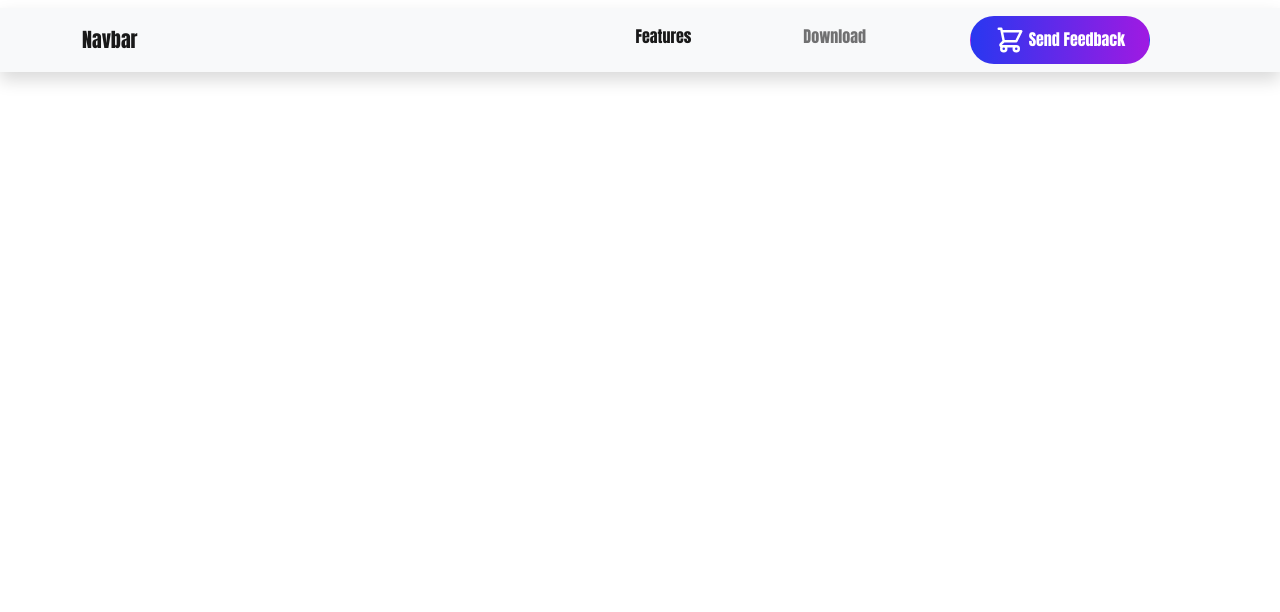
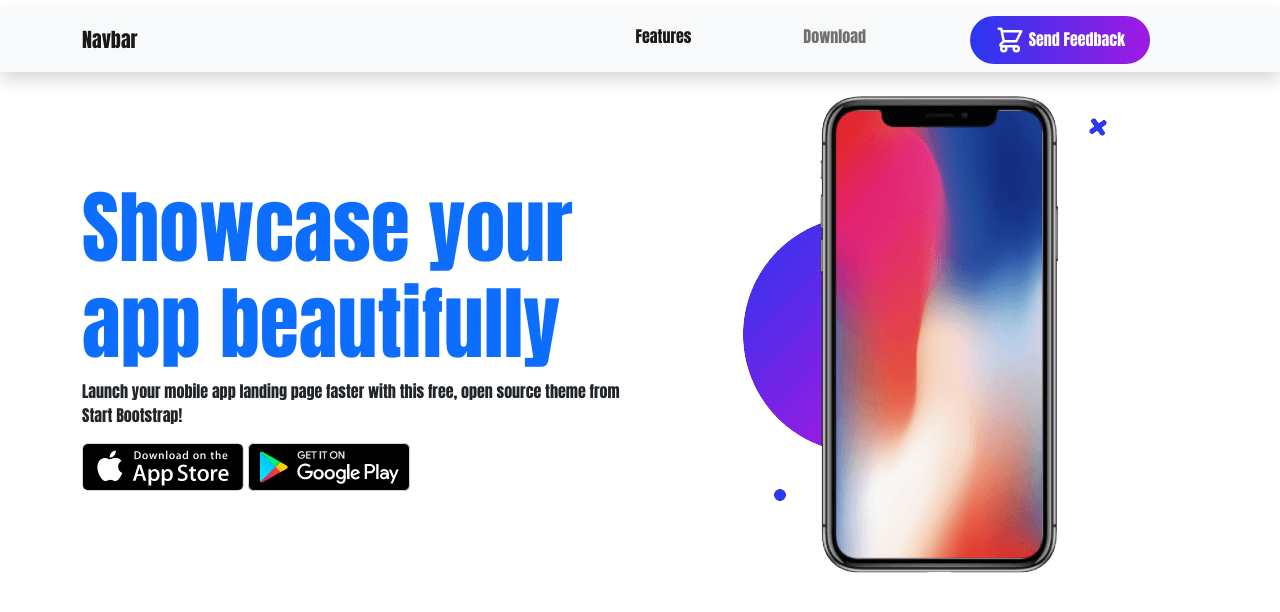
Before and after one commit to parijulislam100/boosttrap-conceptual, a plain HTML site: page start.html in a window 1280 px wide. Drawn offline with nearby package versions, Linux system fonts and the light colour scheme.

Commit message:
banner added

```diff
--- a/start.html
+++ b/start.html
@@ -37,7 +37,30 @@
         </div>
       </nav>
     </header>
-
+    <main>
+      <section>
+        <div class="container">
+            <div class="row">
+                <div class="col-md-6">
+                    <div class="d-flex flex-column justify-content-center h-100">
+                      <h1 class="display-1 text-primary">Showcase your app beautifully
+                      </h1>
+                      <p>Launch your mobile app landing page faster with this free, open source theme from Start Bootstrap!</p>
+                      <div>
+                        <a href=""><img src="img/app-store.png" alt=""></a>
+                        <a href=""><img src="img/google-play.png" alt=""></a>
+                      </div>
+                    </div>
+                </div>
+                <div class="col-md-6">
+                   <div class="d-flex align-items-center justify-content-center py-3">
+                      <img class="img-fluid" src="img/phone.png" alt="">
+                   </div>
+                </div>
+            </div>
+        </div>
+      </section>
+    </main>
     <script src="https://cdn.jsdelivr.net/npm/bootstrap@5.1.3/dist/js/bootstrap.bundle.min.js" integrity="sha384-ka7Sk0Gln4gmtz2MlQnikT1wXgYsOg+OMhuP+IlRH9sENBO0LRn5q+8nbTov4+1p" crossorigin="anonymous"></script>
 </body>
 </html>
```
